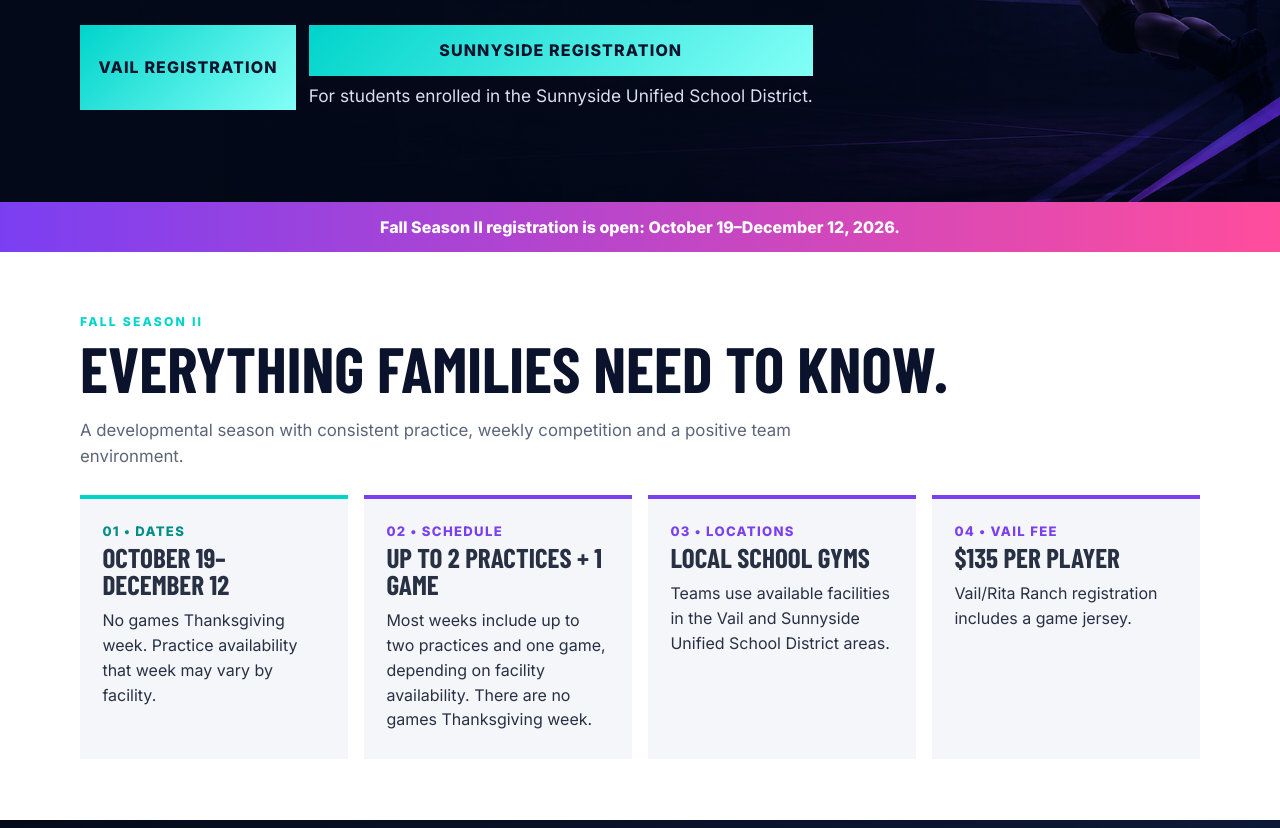
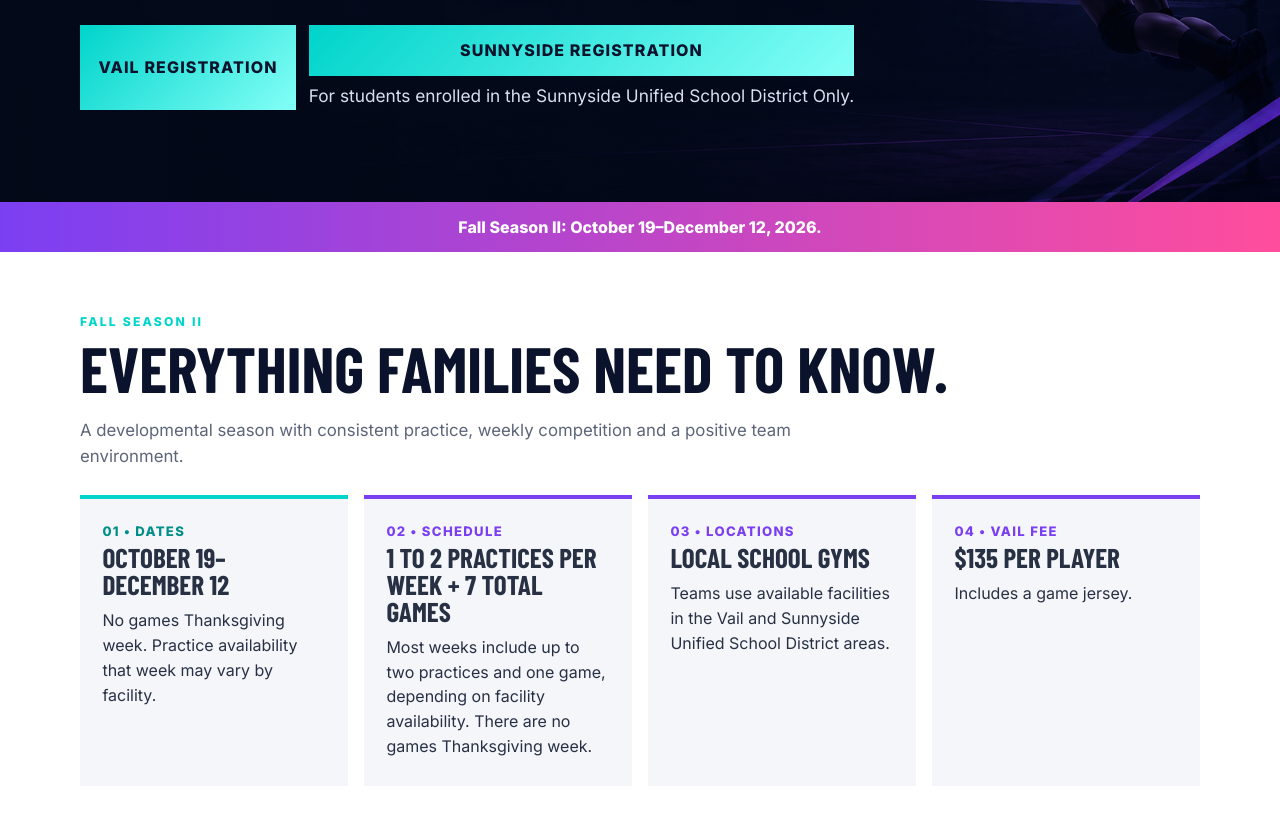
Before and after one commit to sharka8/velocity, a plain HTML site: page index.html in a window 1280 px wide. Shown: the part 491-1319 px from the top of the page. Drawn offline with nearby package versions, Linux system fonts and the light colour scheme; a web font is replaced by a local one.

Commit message:
Revise registration details and coach preparation info
Updated eligibility and registration details for clarity. Modified text for the schedule, fee, and coach preparation sections.

```diff
--- a/index.html
+++ b/index.html
@@ -44,18 +44,18 @@
 
       <span class="hero-action">
         <a class="btn primary" href="sunnyside-register.html">Sunnyside Registration</a>
-        <p class="eligibility">For students enrolled in the Sunnyside Unified School District.</p>
+        <p class="eligibility">For students enrolled in the Sunnyside Unified School District Only.</p>
       </span>
     </div>
 </div></section>
-<div class="announce">Fall Season II registration is open: October 19–December 12, 2026.</div>
+<div class="announce">Fall Season II: October 19–December 12, 2026.</div>
 <section id="season" class="section overview"><div class="wrap">
 <div class="kicker">Fall Season II</div><h2>Everything families need to know.</h2><p class="lead">A developmental season with consistent practice, weekly competition and a positive team environment.</p>
 <div class="season-grid">
 <article class="season-item"><div class="num">01 • DATES</div><h3>October 19–December 12</h3><p>No games Thanksgiving week. Practice availability that week may vary by facility.</p></article>
-<article class="season-item"><div class="num">02 • SCHEDULE</div><h3>Up to 2 practices + 1 game</h3><p>Most weeks include up to two practices and one game, depending on facility availability. There are no games Thanksgiving week.</p></article>
+<article class="season-item"><div class="num">02 • SCHEDULE</div><h3>1 to 2 practices per week + 7 total games</h3><p>Most weeks include up to two practices and one game, depending on facility availability. There are no games Thanksgiving week.</p></article>
 <article class="season-item"><div class="num">03 • LOCATIONS</div><h3>Local school gyms</h3><p>Teams use available facilities in the Vail and Sunnyside Unified School District areas.</p></article>
-<article class="season-item"><div class="num">04 • VAIL FEE</div><h3>$135 per player</h3><p>Vail/Rita Ranch registration includes a game jersey.</p></article>
+<article class="season-item"><div class="num">04 • VAIL FEE</div><h3>$135 per player</h3><p>Includes a game jersey.</p></article>
 </div></div></section>
 <section class="section difference"><div class="wrap">
 <div class="kicker">Why Velocity</div><h2>More court time. More growth.</h2><p class="lead">Vail Velocity is designed to give young athletes meaningful repetition, supportive competition and coaches who emphasize development over the scoreboard.</p>
@@ -74,7 +74,7 @@
 <details><summary>How often will teams practice and play?</summary><p>Most weeks include up to two practices and one game, depending on facility availability. There are no games Thanksgiving week.</p></details>
 <details><summary>How much is Vail/Rita Ranch registration?</summary><p>Vail/Rita Ranch registration is $135 per player and includes a game jersey.</p></details>
 <details><summary>Where will practices and games be held?</summary><p>Teams use available school facilities in the Vail and Sunnyside Unified School District areas. We try to create convenient practice groups whenever possible.</p></details>
-<details><summary>How are coaches prepared?</summary><p>Selected coaches complete the Vail Velocity Coach Academy before the season begins.</p></details>
+<details><summary>How are coaches prepared?</summary><p>Selected coaches complete the Vail Velocity Coach Academy before the season begins. Additional resources are provided throughout the season in the Coach Protal</p></details>
 </div></section>
 <section class="section cta"><div class="wrap cta-box">
 <div><div class="kicker">Registration is open</div><h2>Join us this fall.</h2><p>Choose the registration page that matches your player’s area. <strong>Registration closes October 12, 2026.</strong></p><a class="language-toggle" href="es.html" lang="es">Ver el sitio en español</a></div>
```
